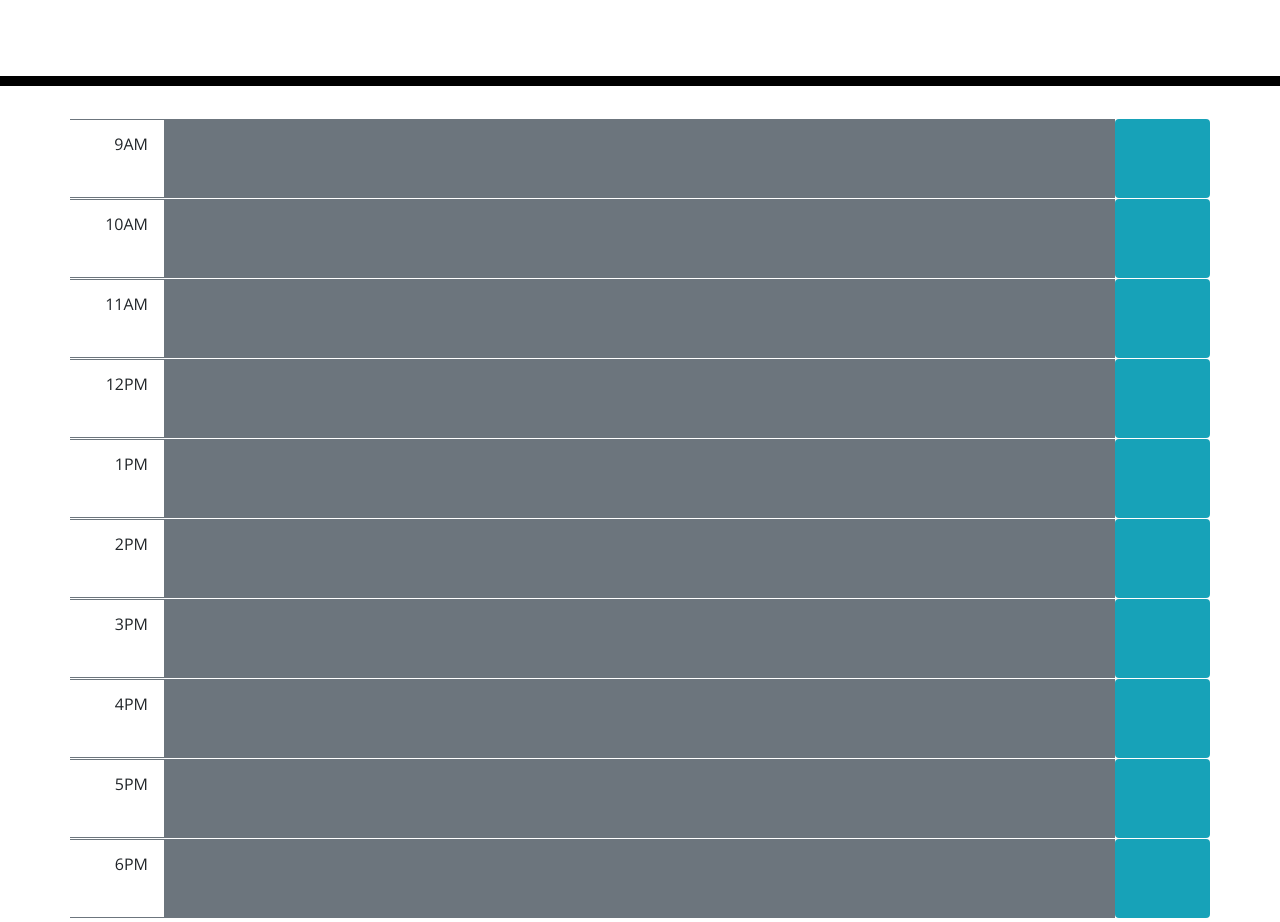
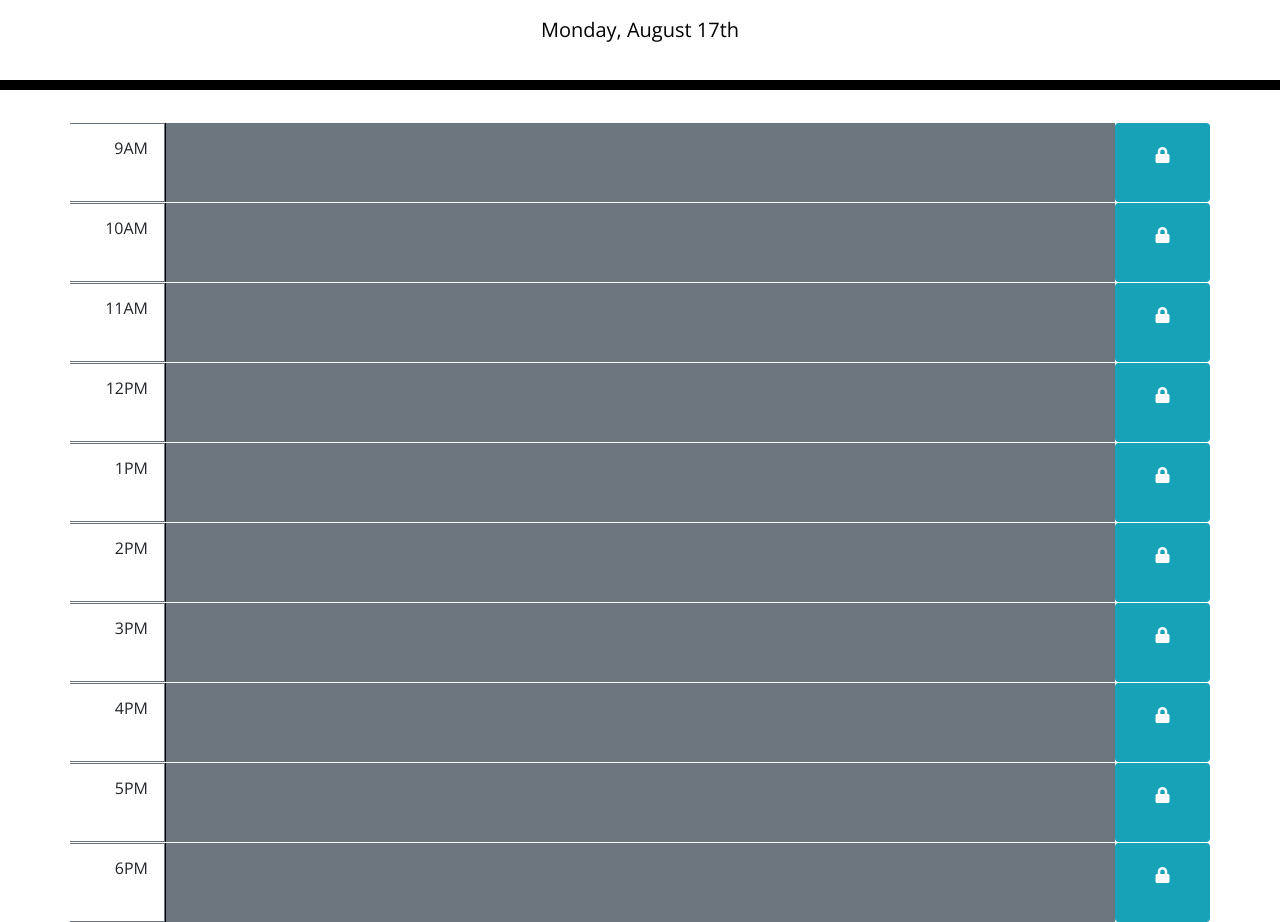
Before and after one commit to LiliCecilia23/work-day-scheduler, a plain HTML site: page index.html in a window 1280 px wide. Shown: the part 182-1104 px from the top of the page. Drawn offline with nearby package versions, Linux system fonts and the light colour scheme.

Commit message:
adding current date and making input fields for shedule blocks

```diff
--- a/index.html
+++ b/index.html
@@ -26,64 +26,64 @@
     <header class="jumbotron">
       <h1 class="display-3">Work Day Scheduler</h1>
       <p class="lead">A simple calendar app for scheduling your work day</p>
-      <p id="currentDay" class="lead"></p>
+      <p id="currentDay" class="lead mb-n4 mt-4"></p>
     </header>
     <div class="container container-fluid">
       <!-- Timeblocks go here -->
       <div class="row">
         <div class="col-md-1 text-right p-3 border border-left-0 border-secondary">9AM</div>
-        <div class="col-md-10 text-left bg-secondary"></div>
-        <div class="col-md-1 bg-info rounded"></div>
+        <textarea class="col-md-10 text-left bg-secondary"></textarea>
+        <div class="col-md-1 bg-info rounded fas fa-lock text-white text-center py-4"></div>
       </div>
       <div class="row">
         <div class="col-md-1 text-right p-3 border border-left-0 border-secondary">10AM</div>
-        <div class="col-md-10 text-left bg-secondary"></div>
-        <div class="col-md-1 bg-info rounded"></div>
+        <textarea class="col-md-10 text-left bg-secondary"></textarea>
+        <div class="col-md-1 bg-info rounded fas fa-lock text-white text-center py-4"></div>
       </div>
       <div class="row">
         <div class="col-md-1 text-right p-3 border border-left-0 border-secondary">11AM</div>
-        <div class="col-md-10 text-left bg-secondary"></div>
-        <div class="col-md-1 bg-info rounded"></div>
+        <textarea class="col-md-10 text-left bg-secondary"></textarea>
+        <div class="col-md-1 bg-info rounded fas fa-lock text-white text-center py-4"></div>
       </div>
       <div class="row">
         <div class="col-md-1 text-right p-3 border border-left-0 border-secondary">12PM</div>
-        <div class="col-md-10 text-left bg-secondary"></div>
-        <div class="col-md-1 bg-info rounded"></div>
+        <textarea class="col-md-10 text-left bg-secondary"></textarea>
+        <div class="col-md-1 bg-info rounded fas fa-lock text-white text-center py-4"></div>
       </div>
       <div class="row">
         <div class="col-md-1 text-right p-3 border border-left-0 border-secondary">1PM</div>
-        <div class="col-md-10 text-left bg-secondary"></div>
-        <div class="col-md-1 bg-info rounded"></div>
+        <textarea class="col-md-10 text-left bg-secondary"></textarea>
+        <div class="col-md-1 bg-info rounded fas fa-lock text-white text-center py-4"></div>
       </div>
       <div class="row">
         <div class="col-md-1 text-right p-3 border border-left-0 border-secondary">2PM</div>
-        <div class="col-md-10 text-left bg-secondary"></div>
-        <div class="col-md-1 bg-info rounded"></div>
+        <textarea class="col-md-10 text-left bg-secondary"></textarea>
+        <div class="col-md-1 bg-info rounded fas fa-lock text-white text-center py-4"></div>
       </div>
       <div class="row">
         <div class="col-md-1 text-right p-3 border border-left-0 border-secondary">3PM</div>
-        <div class="col-md-10 text-left bg-secondary"></div>
-        <div class="col-md-1 bg-info rounded"></div>
+        <textarea class="col-md-10 text-left bg-secondary"></textarea>
+        <div class="col-md-1 bg-info rounded fas fa-lock text-white text-center py-4"></div>
       </div>
       <div class="row">
         <div class="col-md-1 text-right p-3 border border-left-0 border-secondary">4PM</div>
-        <div class="col-md-10 text-left bg-secondary"></div>
-        <div class="col-md-1 bg-info rounded"></div>
+        <textarea class="col-md-10 text-left bg-secondary"></textarea>
+        <div class="col-md-1 bg-info rounded fas fa-lock text-white text-center py-4"></div>
       </div>
       <div class="row">
         <div class="col-md-1 text-right p-3 border border-left-0 border-secondary">5PM</div>
-        <div class="col-md-10 text-left bg-secondary"></div>
-        <div class="col-md-1 bg-info rounded"></div>
+        <textarea class="col-md-10 text-left bg-secondary"></textarea>
+        <div class="col-md-1 bg-info rounded fas fa-lock text-white text-center py-4"></div>
       </div>
       <div class="row">
         <div class="col-md-1 text-right p-3 border border-left-0 border-secondary">6PM</div>
-        <div class="col-md-10 text-left bg-secondary"></div>
-        <div class="col-md-1 bg-info rounded"></div>
+        <textarea class="col-md-10 text-left bg-secondary"></textarea>
+        <div class="col-md-1 bg-info rounded fas fa-lock text-white text-center py-4"></div>
       </div>
-
     </div>
 
     <script src="https://code.jquery.com/jquery-3.4.1.min.js"></script>
     <script src="https://cdnjs.cloudflare.com/ajax/libs/moment.js/2.24.0/moment.min.js"></script>
+    <script src="script.js"></script>
   </body>
 </html>
--- a/script.js
+++ b/script.js
@@ -0,0 +1 @@
+$('#currentDay').text(moment().format('dddd, MMMM Do'));
```
